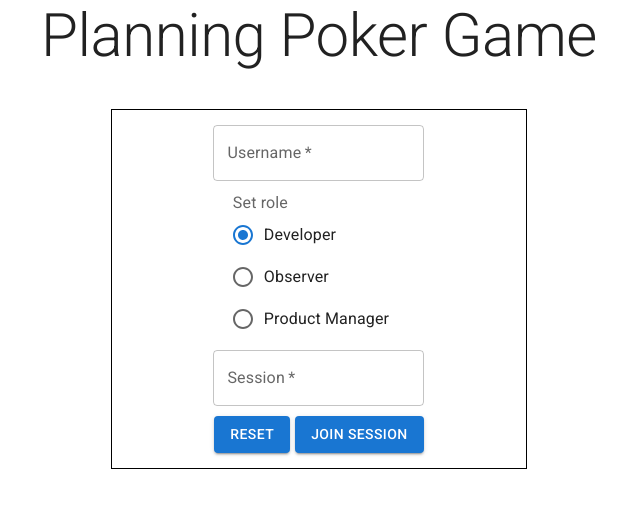
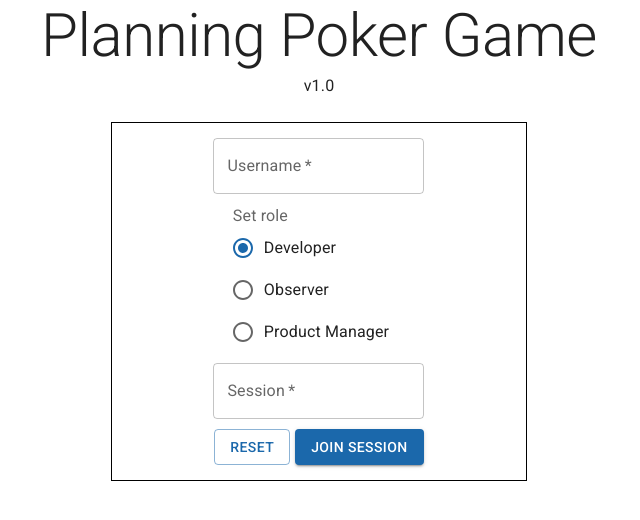
Before and after one commit to HenryUSU/planning-poker-game, a React (Vite) app in the folder frontend/: page / in a window 1280 px wide. Shown: the top 520 px of the page, without its empty margins (321-961 px from the left). Built offline with nearby package versions, Linux system fonts and the light colour scheme; no server answers.

Commit message:
added favicon

```diff
--- a/frontend/index.html
+++ b/frontend/index.html
@@ -1,9 +1,9 @@
-<!doctype html>
+<!DOCTYPE html>
 <html lang="en">
-
   <head>
     <meta charset="UTF-8" />
-  <link rel="icon" type="image/svg+xml" href="/vite.svg" />
+    <!-- <link rel="icon" type="image/svg+xml" href="/vite.svg" /> -->
+    <link rel="icon" type="image/png" href="/P_icon.png" />
     <meta name="viewport" content="width=device-width, initial-scale=1.0" />
     <title>Planning Poker Game</title>
   </head>
@@ -12,5 +12,4 @@
     <div id="root"></div>
     <script type="module" src="/src/main.jsx"></script>
   </body>
-
 </html>
--- a/frontend/src/App.jsx
+++ b/frontend/src/App.jsx
@@ -11,6 +11,8 @@ import { VotingRoom } from "./pages/VotingRoom";
 import { CssBaseline } from "@mui/material";
 import { ToastContainer } from "react-toastify";
 import "react-toastify/dist/ReactToastify.css";
+import { ThemeProvider } from "@mui/material";
+import { theme } from "./components/theme";
 
 //MUI components
 import "@fontsource/roboto/300.css";
@@ -27,6 +29,7 @@ function App() {
   return (
     <Fragment>
       <CssBaseline>
+        <ThemeProvider theme={theme}>
           <BrowserRouter>
             <ToastContainer
               position="top-left"
@@ -111,6 +114,7 @@ function App() {
               ></Route>
             </Routes>
           </BrowserRouter>
+        </ThemeProvider>
       </CssBaseline>
     </Fragment>
   );
--- /dev/null
+++ b/frontend/src/components/theme.js
@@ -0,0 +1,15 @@
+import { createTheme } from "@mui/material/styles";
+export const theme = createTheme({
+  palette: {
+    mode: "light",
+    primary: {
+      main: "#1b68ab",
+    },
+    secondary: {
+      main: "#04adbf",
+    },
+    background: {
+      default: "#f2e0c9",
+    },
+  },
+});
--- a/frontend/src/pages/Login.jsx
+++ b/frontend/src/pages/Login.jsx
@@ -127,9 +127,17 @@ export function Login({
                 textAlign: "center",
               }}
               variant="h2"
+            >
+              Planning Poker Game
+            </Typography>
+            <Typography
+              sx={{
+                textAlign: "center",
+              }}
+              variant="subtitle1"
               gutterBottom
             >
-              Planning Poker Game
+              v1.0
             </Typography>
           </Grid>
           <Grid size={{ xs: 0, md: 4 }}></Grid>
@@ -217,7 +225,7 @@ export function Login({
                 }}
               >
                 <Button
-                  variant="contained"
+                  variant="outlined"
                   type="reset"
                   onClick={handleResetForm}
                 >
--- a/frontend/src/pages/VotingRoom.jsx
+++ b/frontend/src/pages/VotingRoom.jsx
@@ -185,9 +185,17 @@ export function VotingRoom({
                 textAlign: "center",
               }}
               variant="h2"
+            >
+              Planning Poker Game
+            </Typography>
+            <Typography
+              sx={{
+                textAlign: "center",
+              }}
+              variant="subtitle1"
               gutterBottom
             >
-              Planning Poker Game
+              v1.0
             </Typography>
           </Grid>
           <Grid size={12}>
```
Also changed, not shown: frontend/public/P_icon.png (added). Lines whose indentation alone changed are shown as unchanged.
